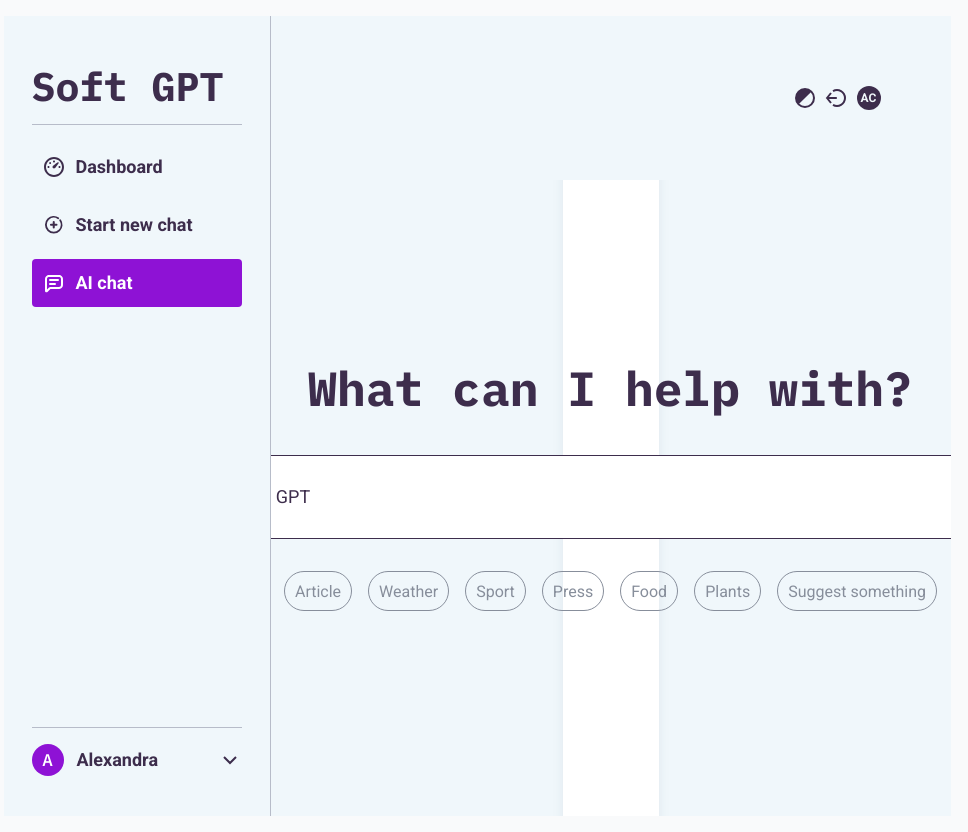
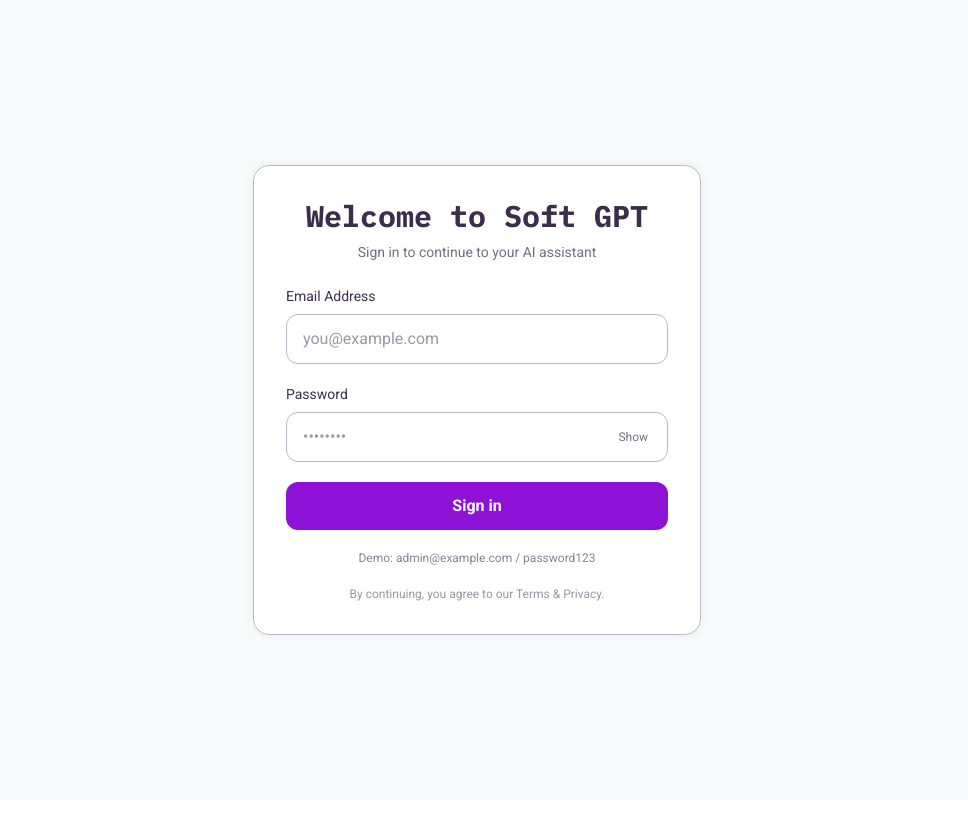
Before and after one commit to Helixz-Echo/lms, a Next.js app in the folder echo/: page /auth/login in a window 1280 px wide. Shown: the whole page, without its empty margins (163-1131 px from the left). After the commit the page ends 800 px from the top, so only its background shows below. Built offline with nearby package versions, Linux system fonts and the light colour scheme.

Commit message:
Implement authentication flow with login and logout functionality, enhance UI consistency, and add route documentation

```diff
--- a/echo/app/(open)/auth/login/page.tsx
+++ b/echo/app/(open)/auth/login/page.tsx
@@ -1,11 +1,9 @@
 import Login from "@/modules/component/Login";
-import Chat from "@/modules/component/Chat";
 
 export default function LoginPage() {
     return (
         <main className="flex min-h-screen items-center justify-center bg-gray-50 p-4">
-            {/* <Login redirectTo="/dashboard" /> */}
-            <Chat />
+            <Login redirectTo="/chat" />
         </main>
     );
 }
--- /dev/null
+++ b/echo/app/(open)/layout.tsx
@@ -0,0 +1,18 @@
+import type { Metadata } from "next";
+
+export const metadata: Metadata = {
+    title: "Authentication - Soft GPT",
+    description: "Sign in to access Soft GPT AI chat assistant",
+};
+
+export default function AuthLayout({
+    children,
+}: {
+    children: React.ReactNode;
+}) {
+    return (
+        <div className="min-h-screen bg-linear-to-br from-[#F0F7FB] to-[#E8F4F8]">
+            {children}
+        </div>
+    );
+}
--- /dev/null
+++ b/echo/app/api/login/route.ts
@@ -0,0 +1,51 @@
+import { NextRequest, NextResponse } from "next/server";
+
+export async function POST(request: NextRequest) {
+    try {
+        const { email, password } = await request.json();
+
+        // Simple validation
+        if (!email || !password) {
+            return NextResponse.json(
+                { message: "Email and password are required" },
+                { status: 400 }
+            );
+        }
+
+        // Mock authentication - replace with real authentication logic
+        const validEmail = "admin@example.com";
+        const validPassword = "password123";
+
+        if (email === validEmail && password === validPassword) {
+            // In a real app, you'd create a JWT or session here
+            const response = NextResponse.json(
+                {
+                    message: "Login successful",
+                    user: { email: email, name: "Admin User" }
+                },
+                { status: 200 }
+            );
+
+            // Set a simple auth cookie (in production, use proper session management)
+            response.cookies.set("auth", "true", {
+                httpOnly: true,
+                secure: process.env.NODE_ENV === "production",
+                maxAge: 60 * 60 * 24, // 24 hours
+                path: "/"
+            });
+
+            return response;
+        } else {
+            return NextResponse.json(
+                { message: "Invalid email or password" },
+                { status: 401 }
+            );
+        }
+    } catch (error) {
+        console.error("Login error:", error);
+        return NextResponse.json(
+            { message: "Internal server error" },
+            { status: 500 }
+        );
+    }
+}
--- /dev/null
+++ b/echo/app/api/logout/route.ts
@@ -0,0 +1,26 @@
+import { NextRequest, NextResponse } from "next/server";
+
+export async function POST(request: NextRequest) {
+    try {
+        const response = NextResponse.json(
+            { message: "Logout successful" },
+            { status: 200 }
+        );
+
+        // Clear the auth cookie
+        response.cookies.set("auth", "", {
+            httpOnly: true,
+            secure: process.env.NODE_ENV === "production",
+            maxAge: 0, // Expire immediately
+            path: "/"
+        });
+
+        return response;
+    } catch (error) {
+        console.error("Logout error:", error);
+        return NextResponse.json(
+            { message: "Internal server error" },
+            { status: 500 }
+        );
+    }
+}
--- /dev/null
+++ b/echo/app/dashboard/page.tsx
@@ -0,0 +1,5 @@
+import Chat from "@/modules/component/Chat";
+
+export default function DashboardPage() {
+    return <Chat />;
+}
--- a/echo/modules/component/Chat.tsx
+++ b/echo/modules/component/Chat.tsx
@@ -1,10 +1,44 @@
 "use client";
 
 import React, { useState } from "react";
+import { useRouter } from "next/navigation";
 
 export default function Chat() {
+    const router = useRouter();
     const [message, setMessage] = useState("");
     const [isMobileMenuOpen, setIsMobileMenuOpen] = useState(false);
+
+    const handleSignOut = async () => {
+        try {
+            await fetch("/api/logout", {
+                method: "POST",
+                credentials: "include",
+            });
+            router.push("/auth/login");
+            router.refresh();
+        } catch (error) {
+            console.error("Logout error:", error);
+        }
+    };
+
+    const handleNavigation = (label: string) => {
+        setIsMobileMenuOpen(false);
+
+        switch (label) {
+            case "Dashboard":
+                router.push("/dashboard");
+                break;
+            case "Start new chat":
+                // Clear the message and stay on current page
+                setMessage("");
+                break;
+            case "AI chat":
+                router.push("/chat");
+                break;
+            default:
+                break;
+        }
+    };
 
     const quickActions = ["Article", "Weather", "Sport", "Press", "Food", "Plants", "Suggest something"];
 
@@ -65,7 +99,7 @@ export default function Chat() {
                                 className={`flex items-center gap-3 rounded px-3 py-3 text-left transition-colors hover:bg-opacity-80 lg:gap-2.5 lg:px-2.5 lg:py-2.5 ${
                                     item.active ? "bg-[#8E12D5]" : "hover:bg-gray-100"
                                 }`}
-                                onClick={() => setIsMobileMenuOpen(false)}
+                                onClick={() => handleNavigation(item.label)}
                             >
                                 <item.icon active={item.active} />
                                 <span
@@ -106,7 +140,11 @@ export default function Chat() {
                     <button className="flex h-6 w-6 items-center justify-center transition-transform hover:scale-110">
                         <ColorModeIcon />
                     </button>
-                    <button className="flex h-6 w-6 items-center justify-center transition-transform hover:scale-110">
+                    <button
+                        onClick={handleSignOut}
+                        className="flex h-6 w-6 items-center justify-center transition-transform hover:scale-110"
+                        title="Sign Out"
+                    >
                         <SignOutIcon />
                     </button>
                     <div className="flex h-6 w-6 items-center justify-center">
--- a/echo/modules/component/Login.tsx
+++ b/echo/modules/component/Login.tsx
@@ -52,16 +52,20 @@ export default function Login({ redirectTo = "/" }: Props) {
     }
 
     return (
-        <div className="mx-auto w-full max-w-md rounded-2xl border border-gray-200 bg-white p-8 shadow-sm">
+        <div className="mx-auto w-full max-w-md rounded-2xl border border-[#B7BCC9] bg-white p-6 shadow-[0_0_11px_0_rgba(128,139,157,0.15)] sm:p-8">
             <div className="mb-6 text-center">
-                <h1 className="text-2xl font-semibold text-gray-900">Welcome back</h1>
-                <p className="mt-1 text-sm text-gray-600">Sign in to continue</p>
+                <h1 className="font-['IBM_Plex_Mono'] text-2xl font-bold text-[#3D2D4C] sm:text-3xl">
+                    Welcome to Soft GPT
+                </h1>
+                <p className="mt-2 font-['Roboto'] text-sm text-[#3D2D4C] opacity-70">
+                    Sign in to continue to your AI assistant
+                </p>
             </div>
 
             <form onSubmit={onSubmit} className="space-y-5">
                 <div>
-                    <label htmlFor="email" className="mb-1 block text-sm font-medium text-gray-700">
-                        Email
+                    <label htmlFor="email" className="mb-2 block font-['Roboto'] text-sm font-medium text-[#3D2D4C]">
+                        Email Address
                     </label>
                     <input
                         id="email"
@@ -69,14 +73,14 @@ export default function Login({ redirectTo = "/" }: Props) {
                         placeholder="you@example.com"
                         value={email}
                         onChange={(e) => setEmail(e.target.value)}
-                        className="w-full rounded-xl border border-gray-300 px-3 py-2 text-gray-900 outline-none focus:border-gray-900"
+                        className="w-full rounded-xl border border-[#B7BCC9] px-4 py-3 font-['Roboto'] text-[#3D2D4C] outline-none transition-colors focus:border-[#8E12D5] focus:ring-2 focus:ring-[#8E12D5] focus:ring-opacity-20"
                         autoComplete="email"
                         required
                     />
                 </div>
 
                 <div>
-                    <label htmlFor="password" className="mb-1 block text-sm font-medium text-gray-700">
+                    <label htmlFor="password" className="mb-2 block font-['Roboto'] text-sm font-medium text-[#3D2D4C]">
                         Password
                     </label>
                     <div className="relative">
@@ -86,7 +90,7 @@ export default function Login({ redirectTo = "/" }: Props) {
                             placeholder="••••••••"
                             value={password}
                             onChange={(e) => setPassword(e.target.value)}
-                            className="w-full rounded-xl border border-gray-300 px-3 py-2 pr-16 text-gray-900 outline-none focus:border-gray-900"
+                            className="w-full rounded-xl border border-[#B7BCC9] px-4 py-3 pr-16 font-['Roboto'] text-[#3D2D4C] outline-none transition-colors focus:border-[#8E12D5] focus:ring-2 focus:ring-[#8E12D5] focus:ring-opacity-20"
                             autoComplete="current-password"
                             required
                             minLength={6}
@@ -94,7 +98,7 @@ export default function Login({ redirectTo = "/" }: Props) {
                         <button
                             type="button"
                             onClick={() => setShowPw((s) => !s)}
-                            className="absolute right-2 top-1/2 -translate-y-1/2 rounded-lg px-2 py-1 text-xs text-gray-600 hover:bg-gray-100"
+                            className="absolute right-3 top-1/2 -translate-y-1/2 rounded-lg px-2 py-1 font-['Roboto'] text-xs text-[#3D2D4C] opacity-70 transition-colors hover:bg-gray-100 hover:opacity-100"
                             aria-label={showPw ? "Hide password" : "Show password"}
                         >
                             {showPw ? "Hide" : "Show"}
@@ -104,7 +108,7 @@ export default function Login({ redirectTo = "/" }: Props) {
 
                 {error && (
                     <div
-                        className="rounded-xl border border-red-200 bg-red-50 px-3 py-2 text-sm text-red-700"
+                        className="rounded-xl border border-red-200 bg-red-50 px-4 py-3 font-['Roboto'] text-sm text-red-700"
                         role="alert"
                         aria-live="polite"
                     >
@@ -115,12 +119,16 @@ export default function Login({ redirectTo = "/" }: Props) {
                 <button
                     type="submit"
                     disabled={isSubmitting}
-                    className="flex w-full items-center justify-center rounded-xl bg-black px-4 py-2.5 font-medium text-white transition disabled:opacity-60"
+                    className="flex w-full items-center justify-center rounded-xl bg-[#8E12D5] px-4 py-3 font-['Roboto'] font-semibold text-white transition-colors hover:bg-[#7a0fb8] disabled:opacity-60 disabled:cursor-not-allowed"
                 >
                     {isSubmitting ? "Signing in…" : "Sign in"}
                 </button>
 
-                <div className="text-center text-xs text-gray-500">
+                <div className="text-center font-['Roboto'] text-xs text-[#3D2D4C] opacity-60">
+                    Demo: admin@example.com / password123
+                </div>
+
+                <div className="text-center font-['Roboto'] text-xs text-[#3D2D4C] opacity-50">
                     By continuing, you agree to our Terms & Privacy.
                 </div>
             </form>
```
Also changed, not shown: 2 other files (tests, documents, lock files or other folders).
